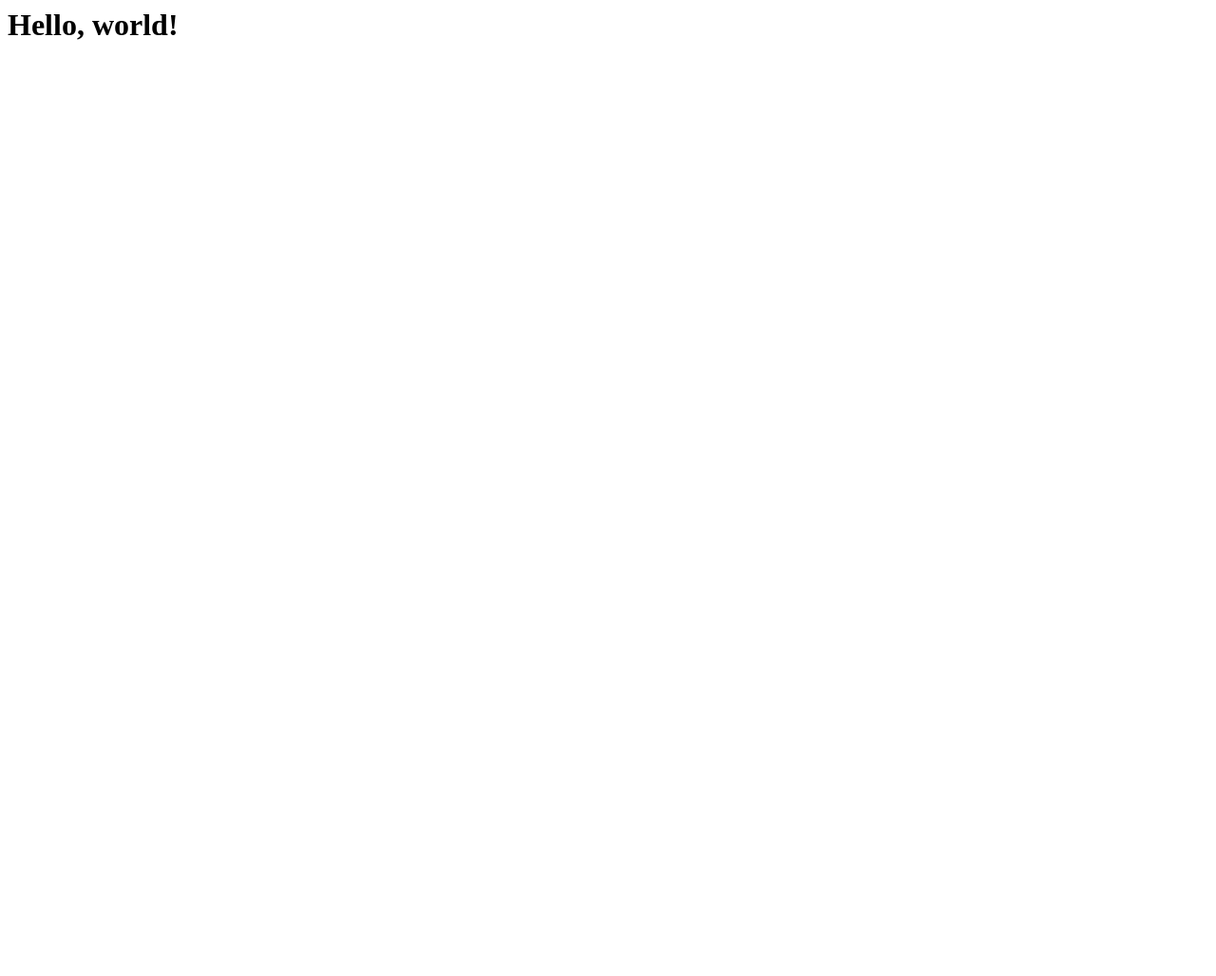
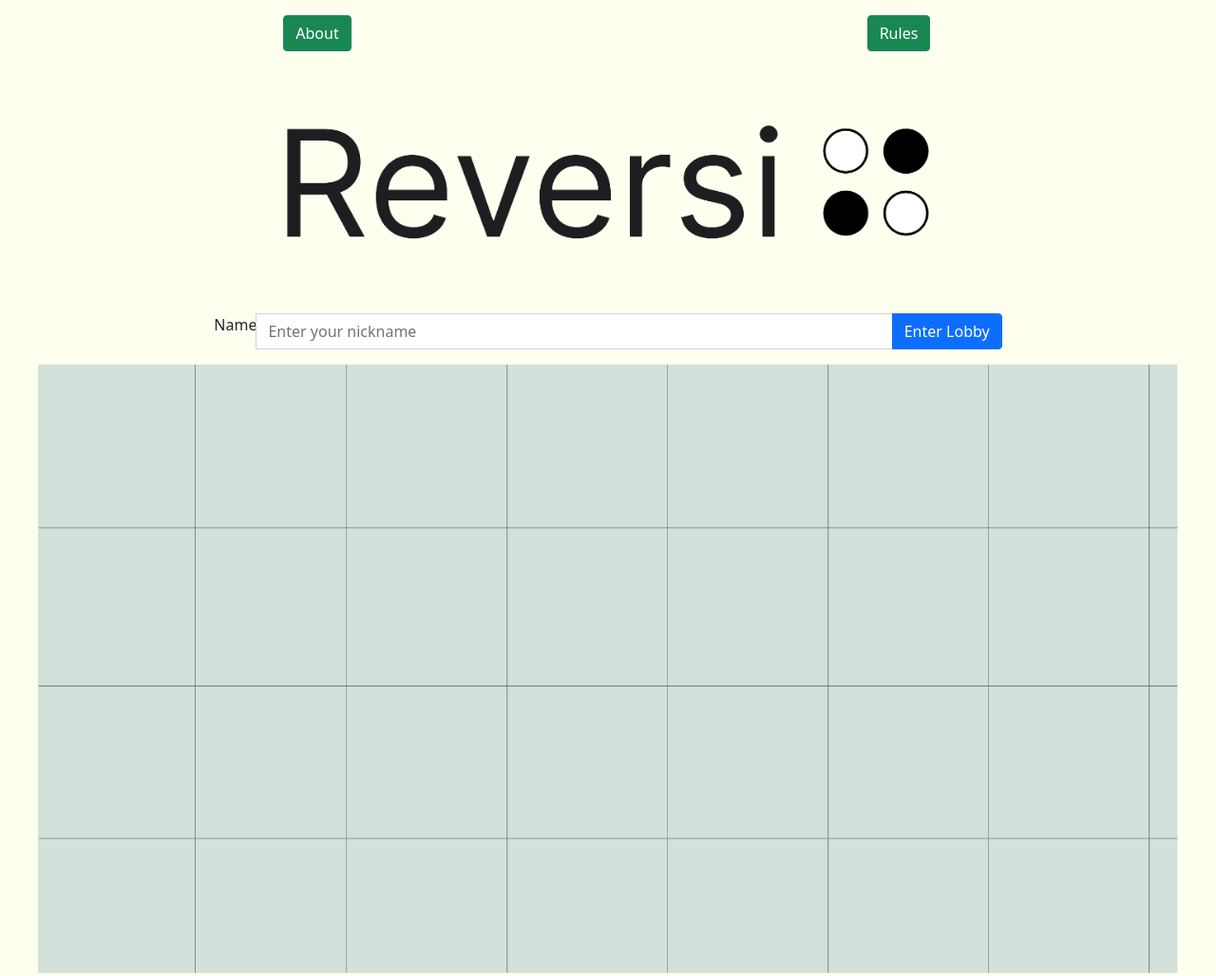
Before and after one commit to uciminjoo/reversi-yun, a website: page public/index.html in a window 1280 px wide. Shown: the whole page at 95% size. Before the commit the page ends 800 px from the top, so only its background shows below. Drawn offline with nearby package versions, Linux system fonts and the light colour scheme.

Commit message:
landing page

```diff
--- a/public/index.html
+++ b/public/index.html
@@ -1 +1,58 @@
-<h1>Hello, world!</h1>
+<!doctype html>
+<html lang="en">
+  <head>
+    <!-- Required meta tags -->
+    <meta charset="utf-8">
+    <meta name="viewport" content="width=device-width, initial-scale=1">
+
+    <!-- Bootstrap CSS -->
+    <link href="https://cdn.jsdelivr.net/npm/bootstrap@5.1.3/dist/css/bootstrap.min.css" rel="stylesheet" integrity="sha384-1BmE4kWBq78iYhFldvKuhfTAU6auU8tT94WrHftjDbrCEXSU1oBoqyl2QvZ6jIW3" crossorigin="anonymous">
+    <style>
+    	body {
+    		background-color: ivory;
+    	}
+    </style>
+
+    <title>Reversi by Minjoo</title>
+  </head>
+
+  <body>
+    <div class="container-fluid">
+
+    	<div class="row m-3">
+    		<div class="col text-center">
+    			<a class="btn btn-success text-nowrap" href="about.html">About</a>
+    		</div>
+    		<div class="col text-center">
+    		   	<a class="btn btn-success text-nowrap" href="https://en.wikipedia.org/wiki/Reversi" target="_blank">Rules</a>
+    		</div>
+    	</div>
+
+    	<div class="row m-3">
+    		<div class="col text-center">
+    			<img class="img-fluid" src="assets/images/top-splash.png" width="800px" alt="Reversi Logo 1"/>
+
+    		</div>
+    	</div>
+
+    	<div class="row align-item-center justify-content-center">
+    		<div class="col-8">
+    			<div class="input-group">
+    				<span class="input-goup-text" id="displayName">Name</span>
+    				<input type="text" class="form-control text-nowrap" id="nameInput" name="" placeholder="Enter your nickname" aria-label="Enter your display name for use while playing Reversi" aria-describedby="displayName" />
+    				<button type="submit" class="btn btn-primary text-nowrap" id="lobbyButton" onclick="window.location='lobby.html'">Enter Lobby</button>
+    			</div>
+    		</div>
+    	</div>
+
+			<div class="row m-3">
+    			<img src="assets/images/bottom-splash.png" width="800px" alt="Reversi Logo 2"/>
+    		</div>
+
+   	 </div>
+
+
+    <script type="text/javascript"></script>
+
+  </body>
+</html>
```
Also changed, not shown: public/about.html (added, +34 -0 lines), public/lobby.html (added, +33 -0 lines), public/assets/images/bottom-splash.png (added), public/assets/images/top-splash.png (added), server.js (line endings or trailing spaces).
